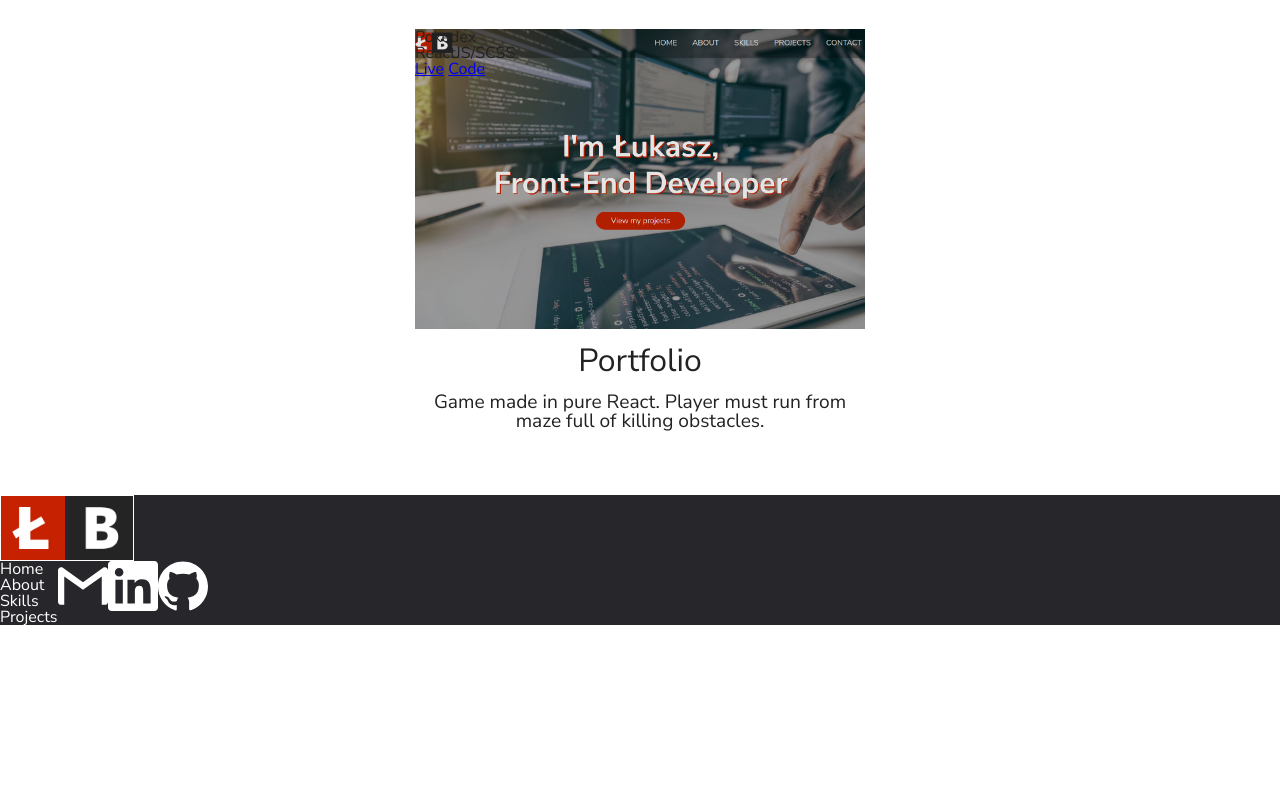
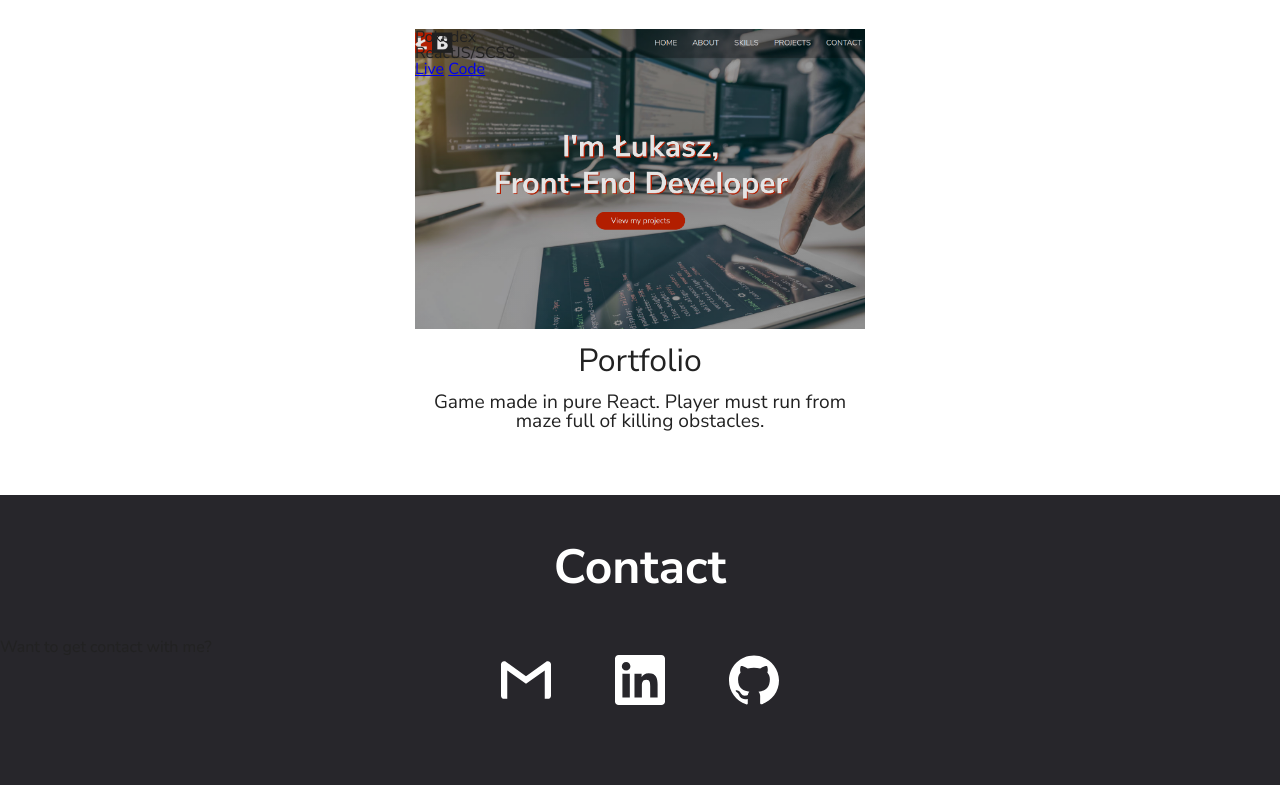
Before and after one commit to bobik114/portfolio, a plain HTML site: page index.html in a window 1280 px wide. Shown: the part 2771-3556 px from the top of the page. Before the commit the page ends 3399 px from the top, so only its background shows below. Drawn offline with Linux system fonts and the light colour scheme.

Commit message:
finished footer

```diff
--- a/css/styles.css
+++ b/css/styles.css
@@ -179,7 +179,7 @@ body {
 
 .skills__skill {
   width: 200px;
-  margin: 0 1.5rem;
+  margin: git 1.5rem;
 }
 
 .skills__skill-title {
@@ -320,39 +320,28 @@ body {
 }
 
 .footer {
+  width: 100%;
   background-color: var(--secondary);
+  display: flex;
+  flex-direction: column;
 }
 
-.footer__container {
-  max-width: 1400px;
-  margin: auto;
+.footer__title {
+  font-size: 3rem;
+  font-weight: bold;
+  margin: 3rem auto;
+  color: #fff;
 }
 
-.footer__logo {
-  display: inline-block;
-  border: 1px solid white;
-}
 
-.footer__logo-L, .footer__logo-B {
-  height: 4rem;
-  width: 4rem;
-}
-
-.footer__nav {
-  display: flex;
-}
-
-.footer__nav-list {
-
-}
-
-.footer__nav-link {
-  color: #fff;
-  text-decoration: none;
-}
 
 .footer__social-media {
   display: flex;
+  justify-content: center;
+}
+
+.footer__link {
+  margin: 0 2rem 5rem 2rem;
 }
 
 .footer__sm-icon {
--- a/index.html
+++ b/index.html
@@ -117,25 +117,13 @@
         </div>
     </section>
     <footer class="footer">
-
-            <div class="footer__logo">
-                <img class="footer__logo-L" src="assets/L_logo.png" />
-                <img class="footer__logo-B" src="assets/B_logo.png" />
-            </div>
-            <nav class="footer__nav">
-                <ul class="footer__nav-list">
-                    <li class="footer__list-item"><a class="footer__nav-link" href="#">Home</a></li>
-                    <li class="footer__list-item"><a class="footer__nav-link" href="#">About</a></li>
-                    <li class="footer__list-item"><a class="footer__nav-link" href="#">Skills</a></li>
-                    <li class="footer__list-item"><a class="footer__nav-link" href="#">Projects</a></li>
-                </ul>
-                <div class="footer__social-media">
-                    <a class="footer__sm-link"><img class="footer__sm-icon" src="/assets/gmail.svg"></a>
-                    <a class="footer__sm-link"><img class="footer__sm-icon" src="/assets/linkedin.svg"></a>
-                    <a class="footer__sm-link"><img class="footer__sm-icon" src="/assets/github.svg"></a>
-                </div>
-            </nav>
-
+        <h2 class="footer__title">Contact</h2>
+        <p class="footer__text">Want to get contact with me?</p>
+        <div class="footer__social-media">
+            <a href="#" class="footer__link" ><img src="assets/gmail.svg" class="footer__sm-icon"></a>
+            <a href="#" class="footer__link" ><img src="assets/linkedin.svg" class="footer__sm-icon"></a>
+            <a href="#" class="footer__link" ><img src="assets/github.svg" class="footer__sm-icon"></a>
+        </div>
     </footer>
 </body>
 </html>
```
